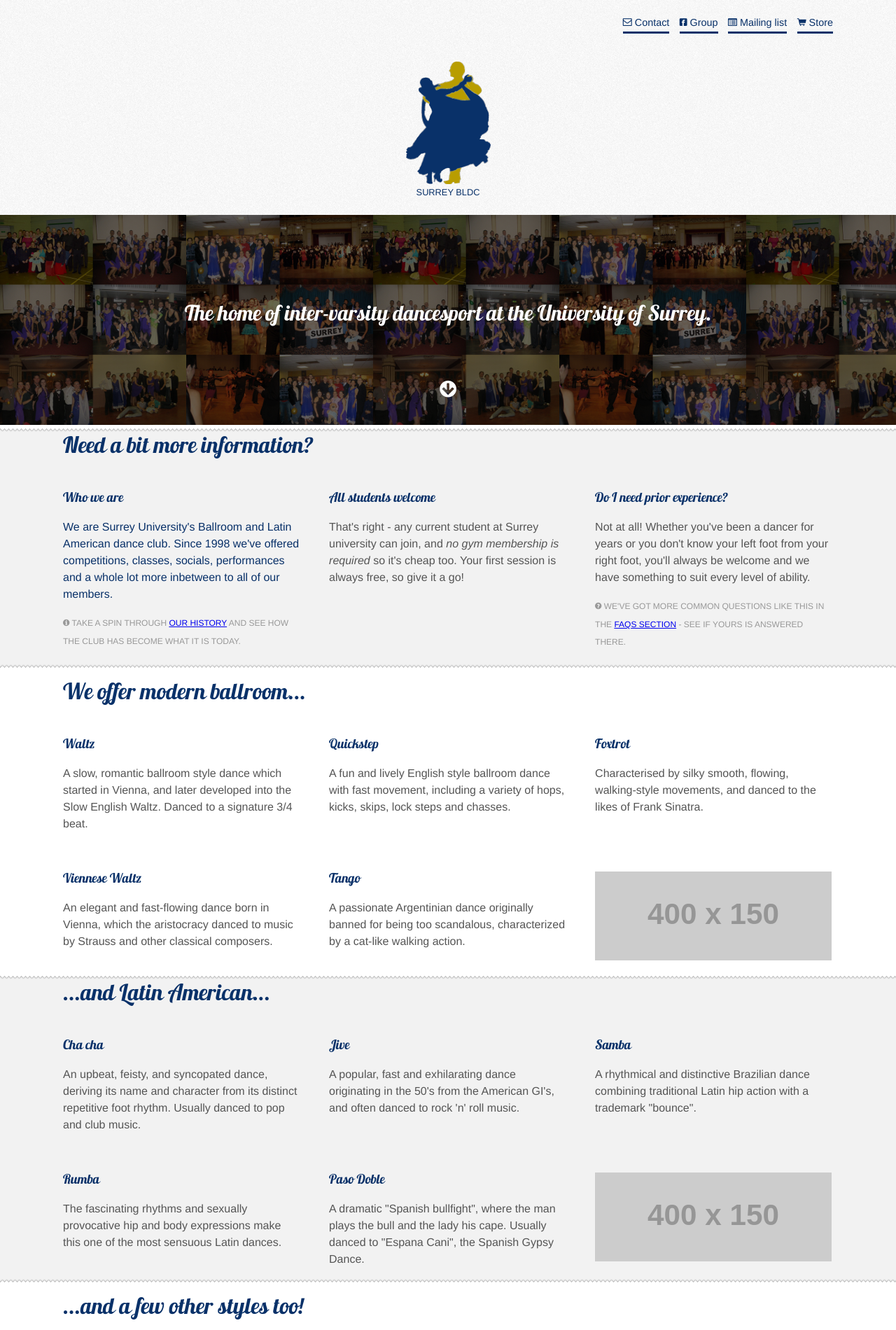
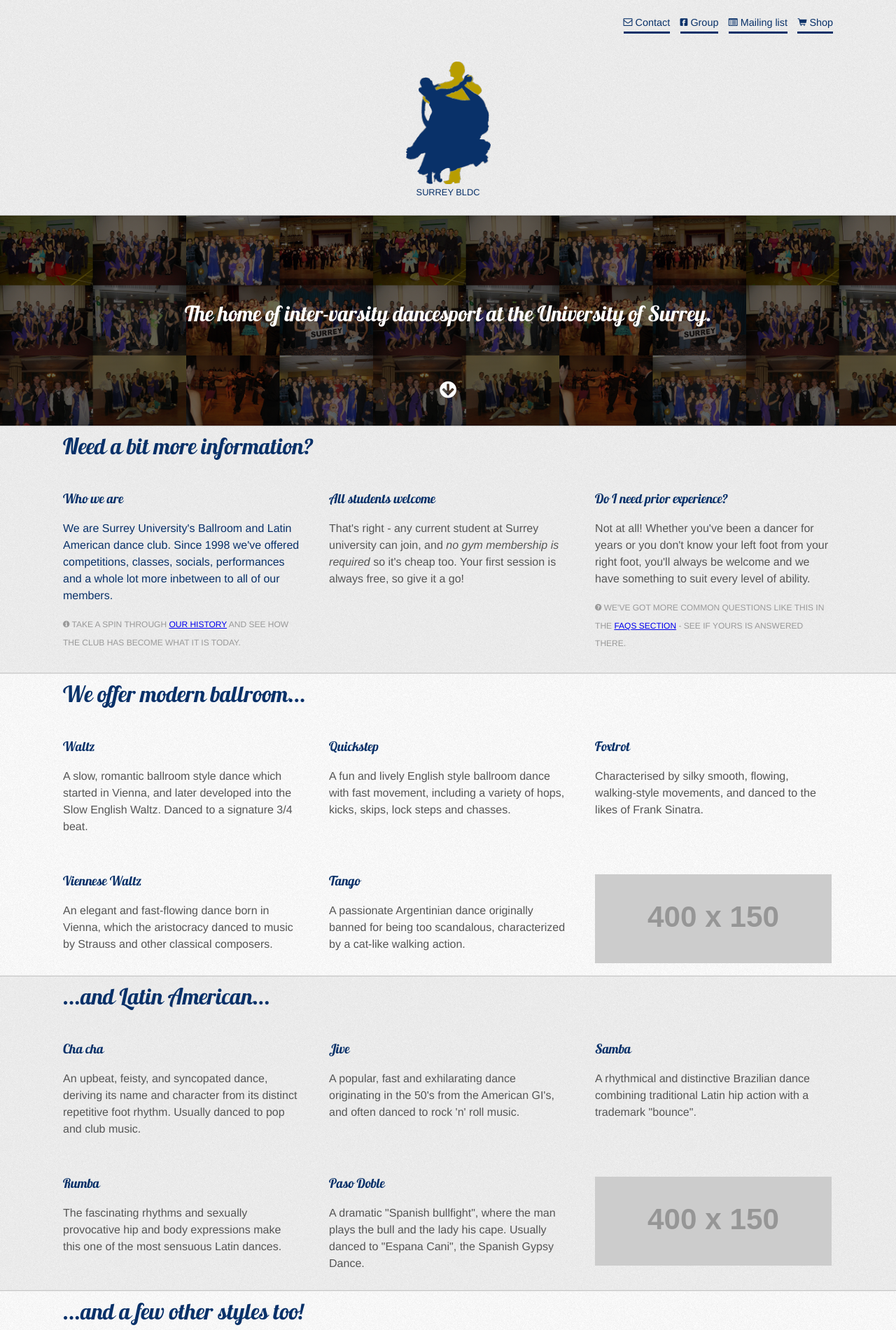
Before and after one commit to surreybldc/surreybldc.github.com, a Jekyll site: the page built from index.html, in a window 1280 px wide. Shown: the top 1900 px of the page at 70% size. Built offline with Jekyll 4.4.1, drawn with Linux system fonts in a browser that asks for light colours.

Commit message:
Dropping the spikes for now

```diff
--- a/_layouts/default.html
+++ b/_layouts/default.html
@@ -29,7 +29,7 @@
             <i class="icon-list-alt"></i> Mailing list
           </a>
           <a href="http://www.ussu.co.uk/">
-            <i class="icon-shopping-cart"></i> Store
+            <i class="icon-shopping-cart"></i> Shop
           </a>
         </nav>
         <div class="row">
--- a/css/styles.css
+++ b/css/styles.css
@@ -29,6 +29,7 @@ body {
   font-size: 1em;
   line-height: 1.5em;
   color: #555;
+  background-image: url("/img/bgnoise.gif");
 }
 h1, h2, h3 {
   font-family: "Lobster13Regular";
@@ -38,19 +39,15 @@ h1, h2, h3 {
 header.site {
   background-color: rgba(0, 0, 0, 0.05);
   color: #093169;
+  border-bottom: 1px solid #c6c6c6;
 }
 header.site h1 {
   text-align: center;
-}
-header.site,
-.spiel section:nth-child(odd) {
-  background-image: url("/img/bgnoise.gif");
 }
 a.siteTitle {
   text-decoration: none;
 }
 footer.site {
-  /* border-top: 1px solid #c6c6c6; */
   font-size: 0.8em;
 }
 header img {
@@ -100,12 +97,17 @@ header h1 {
   font-size: 2em;
 }
 .spiel section:nth-child(odd) {
-  background-image: url("/img/spikes-white-to-alpha.png"), url("/img/spikes-alpha-to-white.png");
+  /*background-image: url("/img/spikes-white-to-alpha.png"), url("/img/spikes-alpha-to-white.png");
+  background-position: left top, left bottom;
+*/
   background-color: rgba(0, 0, 0, 0.05);
-  background-position: left top, left bottom;
+  border-bottom: 1px solid #c6c6c6;
+  border-top: 1px solid #c6c6c6;
 }
 .spiel section:nth-child(even) {
-  background-color: white;
+  /*background-color: white;*/
+  border-bottom: 1px solid #eaeaea;
+  border-top: 1px solid #eaeaea;
 }
 .quotes img {
   height: 200px;
@@ -145,6 +147,7 @@ a img {
 }
 .invert {
   background-color: #093169;
+  border-top: 1px solid #334a7f;
 }
 .invert * {
   color: white;
```
Also changed, not shown: 6 other files.
